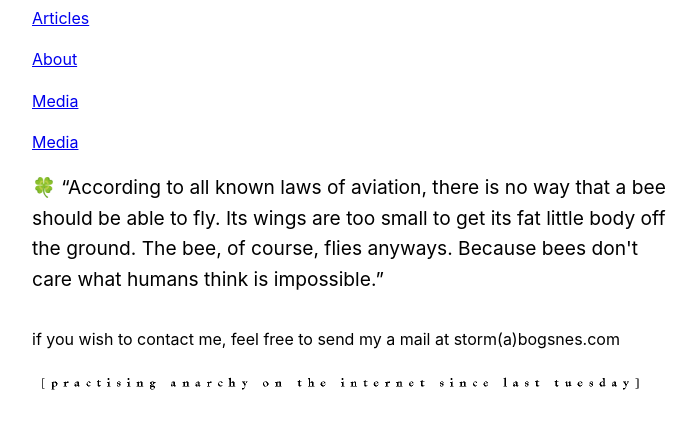
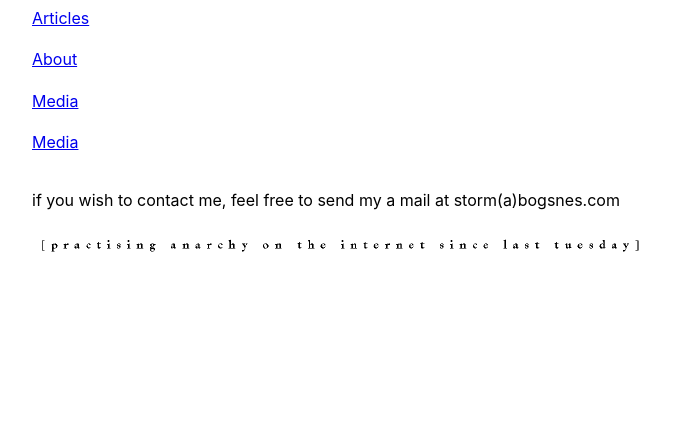
Before and after one commit to Bogsnes/bogsorg, a plain HTML site: page index.html in a window 1280 px wide. Shown: the part 107-536 px from the top of the page, without its empty margins (283-979 px from the left). Drawn offline with Linux system fonts and the light colour scheme.

Commit message:
Update index.html

```diff
--- a/index.html
+++ b/index.html
@@ -75,9 +75,7 @@
         </div>
 
 
-        <div class="emoji">
-            🍀 “According to all known laws of aviation, there is no way that a bee should be able to fly. Its wings are too small to get its fat little body off the ground. The bee, of course, flies anyways. Because bees don't care what humans think is impossible.”
-        </div>
+
 
 
 
```
